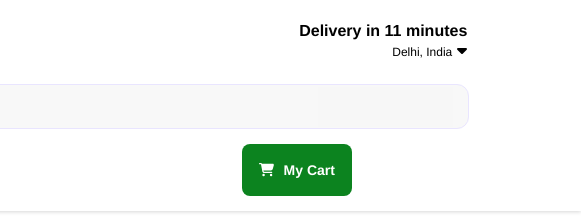
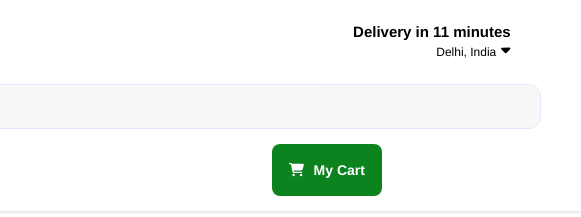
Before and after one commit to rohitkishne/BlinkIt_Clone, a plain HTML site: page index.html in a window 768 px wide. Shown: the top 217 px of the page, 187-768 px from the left. Drawn offline with Linux system fonts and the light colour scheme; a web font is replaced by a local one.

Commit message:
some styling change

```diff
--- a/style.css
+++ b/style.css
@@ -95,7 +95,7 @@ header{
 
 /* login container */
 .login{
-    padding: 0px 40px;
+    padding: 0px 50px;
     letter-spacing: 2px;
     opacity: 0.7;
 }
@@ -529,9 +529,9 @@ footer .author{
     }
 
     .location{
-        width: 45%;
+        width: 56%;
         text-align: end;
-        padding: 0px;
+        font-size: 15px;
     }
 
     .location-info{
@@ -539,7 +539,7 @@ footer .author{
     }
 
     .search-bar{
-        width: 80%;
+        width: 100%;
         margin: 0px 40px;
     }
 
@@ -554,7 +554,7 @@ footer .author{
         width: 45%;
         display: flex;
         justify-content: center;
-        margin: 15px 0px;
+        margin: 15px 30px;
     }
     main{
         width: 100%;
@@ -664,7 +664,7 @@ footer .author{
         width: 80%;
         background-size: cover;
         background-repeat: no-repeat;
-        height: 100px;
+        height: 97px;
     }
     .all-products-card {
         width: 80%;
```
